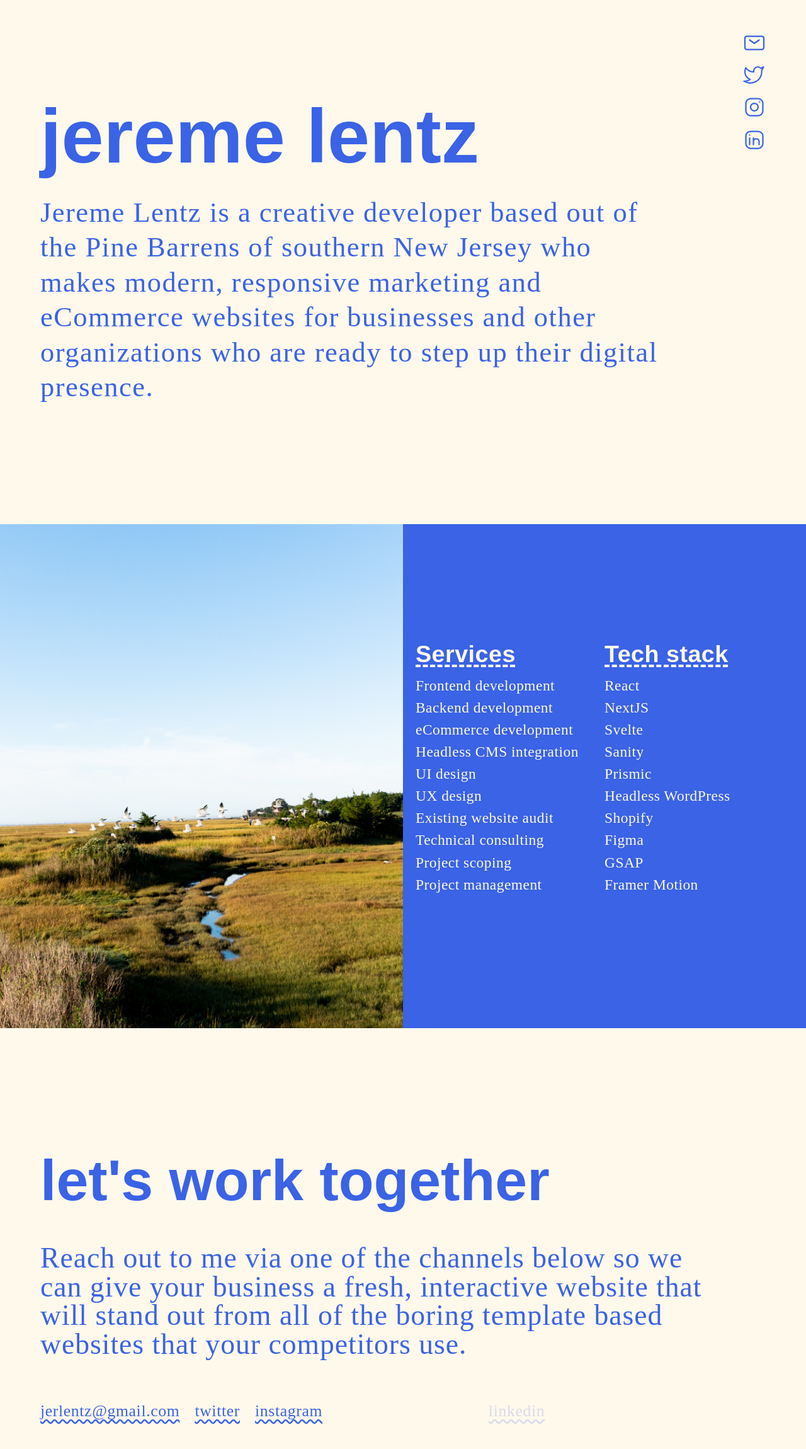
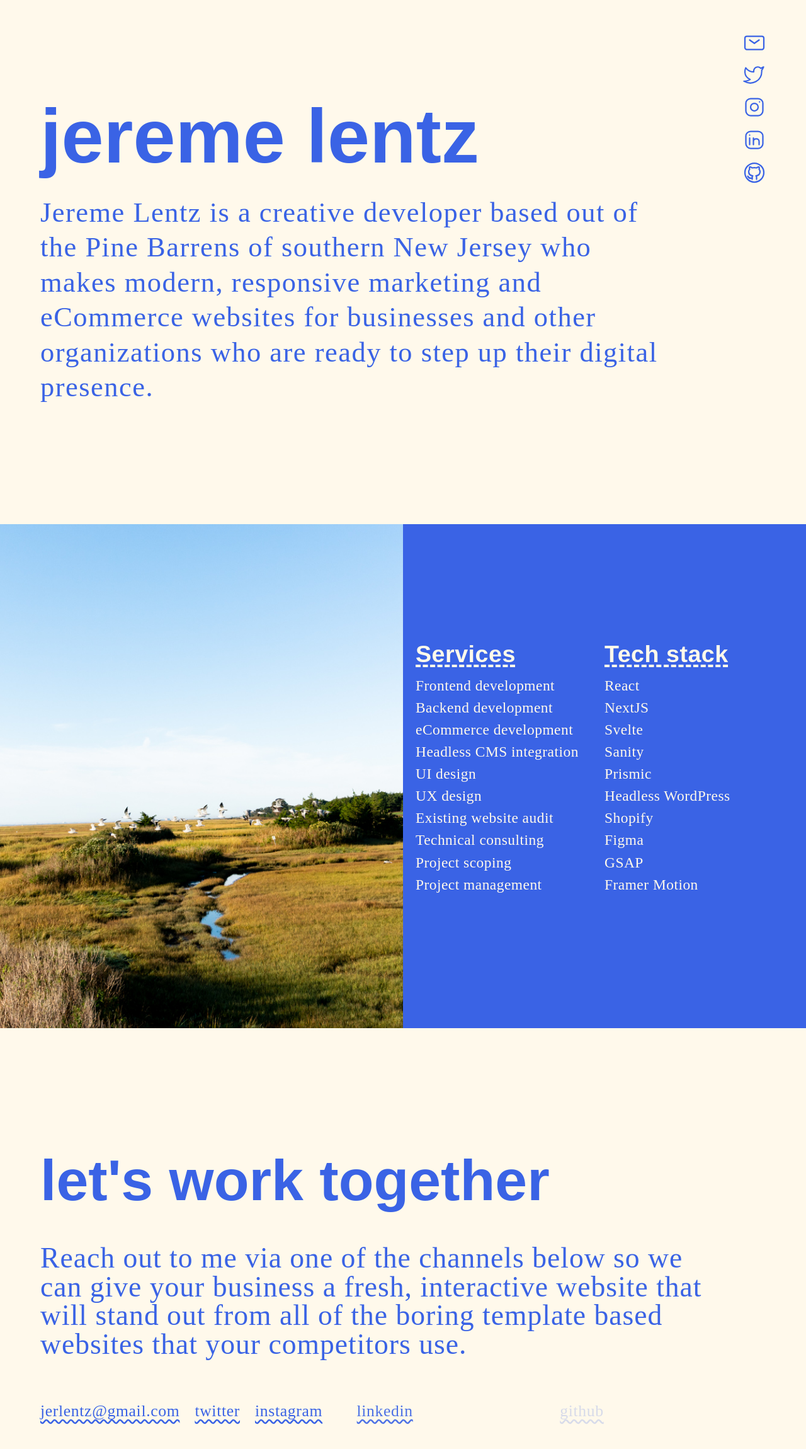
Before and after one commit to jeremel/jlentz-next-sanity, a Next.js app in the folder web/: page / in a window 1280 px wide. Shown: the top 2300 px of the page at 63% size. Built offline with nearby package versions, Linux system fonts and the light colour scheme; a web font is replaced by a local one.

Commit message:
Add GitHub links to header section and contact section

```diff
--- a/web/pages/index.js
+++ b/web/pages/index.js
@@ -317,7 +317,7 @@ const Contact = styled.footer`
       color: var(--darkGrey);
     }
 
-    @media (max-width: 550px) {
+    @media (max-width: 650px) {
       flex-direction: column;
       gap: 0.5rem;
     }
@@ -697,6 +697,43 @@ export default function Home() {
               />
             </svg>
           </a>
+
+          {/* GitHub */}
+          <a
+            href="https://github.com/jeremel"
+            target="_blank"
+            rel="noopener noreferrer"
+            className="contactLink"
+            aria-label="GitHub"
+          >
+            <svg
+              width="36"
+              height="36"
+              strokeWidth="1.5"
+              viewBox="0 0 24 24"
+              fill="none"
+              xmlns="http://www.w3.org/2000/svg"
+            >
+              <path
+                d="M12 22C17.5228 22 22 17.5228 22 12C22 6.47715 17.5228 2 12 2C6.47715 2 2 6.47715 2 12C2 17.5228 6.47715 22 12 22Z"
+                stroke="currentColor"
+                strokeLinecap="round"
+                strokeLinejoin="round"
+              />
+              <path
+                d="M14.3333 19V17.137C14.3583 16.8275 14.3154 16.5163 14.2073 16.2242C14.0993 15.9321 13.9286 15.6657 13.7067 15.4428C15.8 15.2156 18 14.4431 18 10.8989C17.9998 9.99256 17.6418 9.12101 17 8.46461C17.3039 7.67171 17.2824 6.79528 16.94 6.01739C16.94 6.01739 16.1533 5.7902 14.3333 6.97811C12.8053 6.57488 11.1947 6.57488 9.66666 6.97811C7.84666 5.7902 7.05999 6.01739 7.05999 6.01739C6.71757 6.79528 6.69609 7.67171 6.99999 8.46461C6.35341 9.12588 5.99501 10.0053 5.99999 10.9183C5.99999 14.4366 8.19999 15.2091 10.2933 15.4622C10.074 15.6829 9.90483 15.9461 9.79686 16.2347C9.68889 16.5232 9.64453 16.8306 9.66666 17.137V19"
+                stroke="currentColor"
+                strokeLinecap="round"
+                strokeLinejoin="round"
+              />
+              <path
+                d="M9.66667 17.7018C7.66667 18.3335 6 17.7018 5 15.7544"
+                stroke="currentColor"
+                strokeLinecap="round"
+                strokeLinejoin="round"
+              />
+            </svg>
+          </a>
         </div>
 
         <div className="about">
@@ -864,6 +901,14 @@ export default function Home() {
           >
             linkedin
           </a>
+          <a
+            href="https://github.com/jeremel"
+            target="_blank"
+            rel="noreferrer"
+            className="link"
+          >
+            github
+          </a>
         </div>
       </Contact>
     </Container>
```
